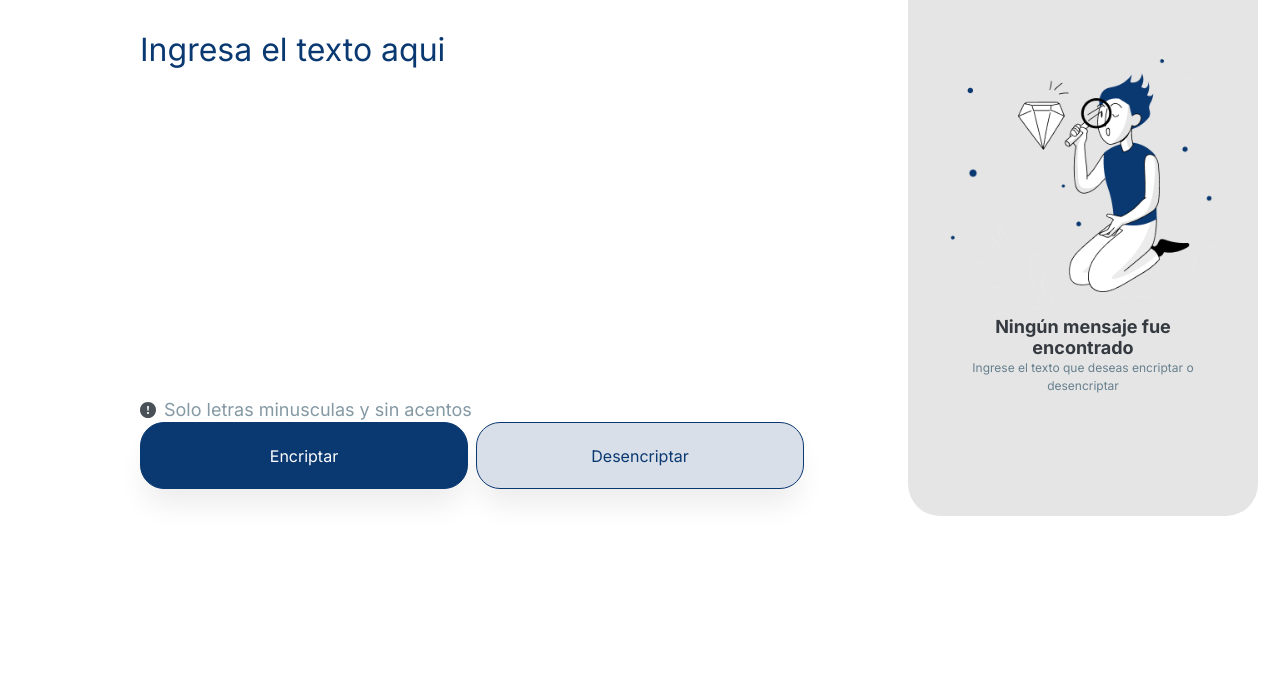
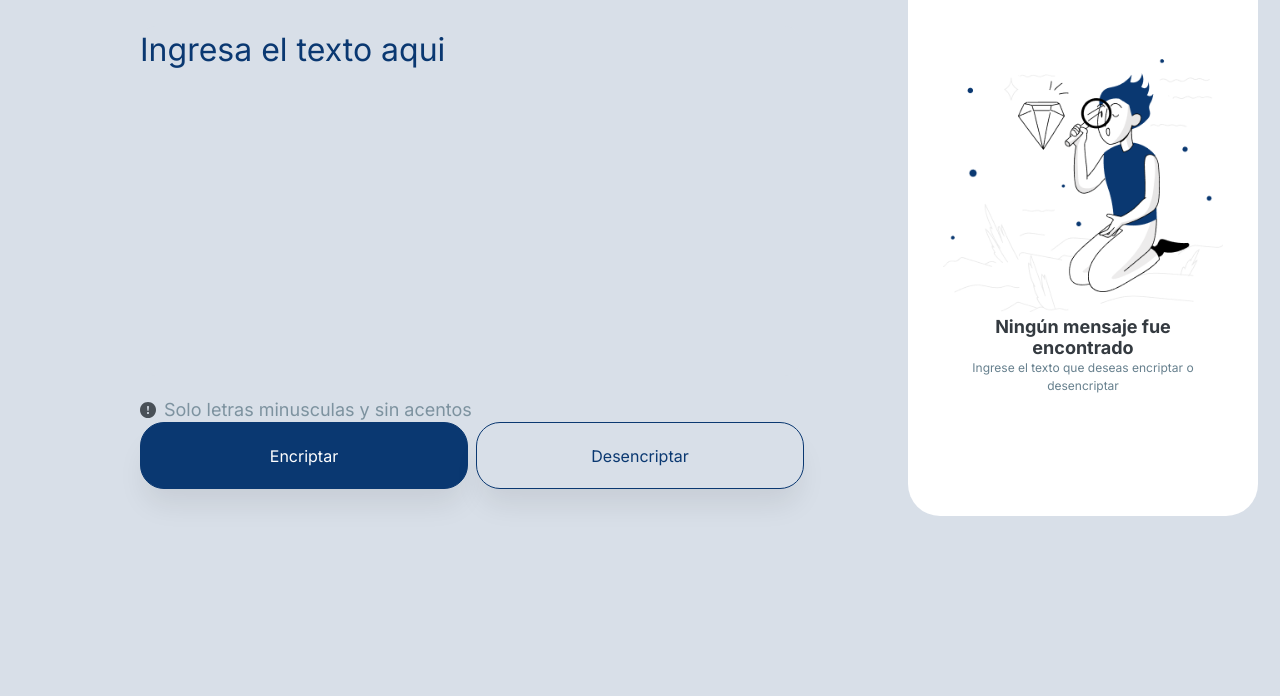
Before and after one commit to DiegoMendia/Encriptador_Texto, a plain HTML site: page index.html in a window 1280 px wide. Shown: the part 104-800 px from the top of the page. Drawn offline with Linux system fonts and the light colour scheme.

Commit message:
Cambios en los colores de los section

```diff
--- a/style/style.css
+++ b/style/style.css
@@ -1,6 +1,6 @@
 /*------- Global css ------*/
 :root{
-    --Font:#E5E5E5;
+    --Font: #D8DFE8;
     --White: #FFFFFF;
     --Dark-Blue: #0A3871;
     --Grey:#C5C5C5;
@@ -18,7 +18,7 @@
     box-sizing: border-box;
     font-family: 'Inter', sans-serif;
     text-decoration: none;
-    background: var(--White);
+    background: var(--Font);
 }
 
 ::selection{
@@ -28,6 +28,7 @@
 
 body{
     height: 100%;
+
 }
 
 img{
@@ -155,7 +156,7 @@ main{
 .tarjeta{
     width: 350px;
     height: 580px;
-    background: var(--Font);
+    background: var(--White);
     box-shadow: 10px 24px 32px -8 var(--Gray);
     position: relative;
     margin-top: 40px;
@@ -167,11 +168,11 @@ main{
     width: 280px;
     margin: auto;
     margin-top: 35%;
-    background: var(--Font);
+    background: var(--White);
 }
 
 .img-muñeco{
-    background: var(--Font);
+    background: var(--White);
 }
 .texto-uno{
     font-style: normal;
@@ -180,7 +181,7 @@ main{
     line-height: 120%;
     text-align: center;
     color: var(--Gray);
-    background: var(--Font);
+    background: var(--White);
 }
 
 .texto-dos {
@@ -190,7 +191,7 @@ main{
     line-height: 150%;
     text-align: center;
     color: var(--Medium-Gray);
-    background: var(--Font);
+    background: var(--White);
 }
 
 .evaluar{
@@ -227,7 +228,7 @@ main{
     font-size: 16px;
     line-height: 19px;
     text-align: center;
-    background: var(--Whithe-Blue);
+    background: var(--Whithe);
     border: 1px solid var(--Dark-Blue);
     border-radius: 20px;
     cursor: pointer;
```
